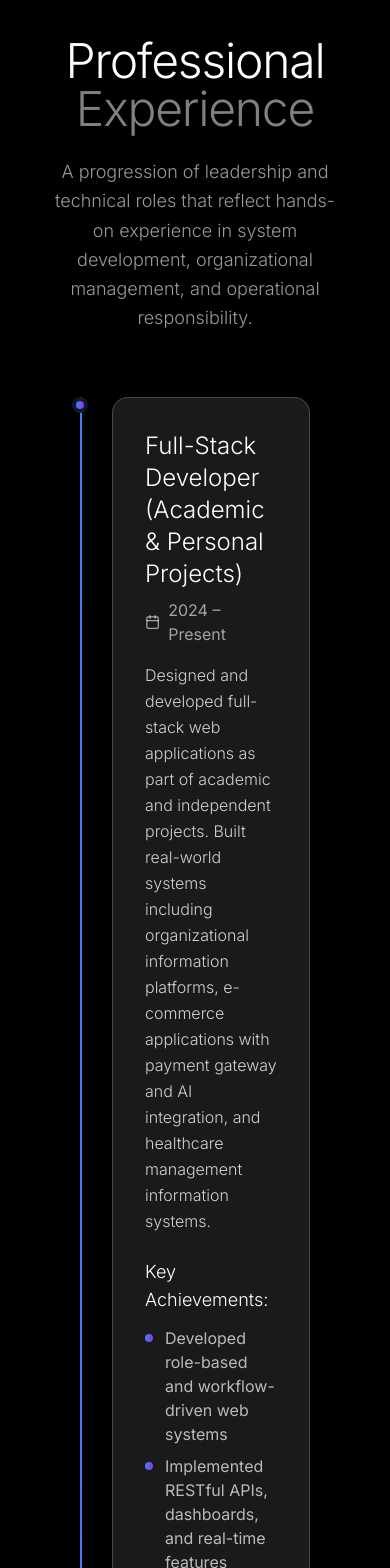
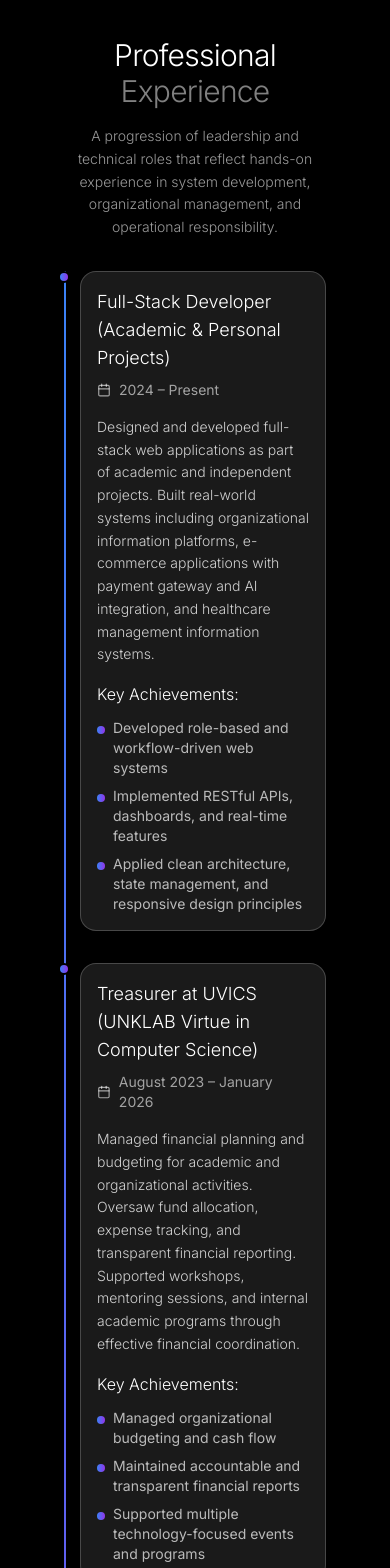
Before and after one commit to ralfipoluakan/ralff-portofolio, a React (Vite) app: page / in a window 390 px wide. Shown: the part 5800-7368 px from the top of the page. Built offline with nearby package versions, Linux system fonts and the light colour scheme.

Commit message:
Fix: Improve mobile responsiveness for Professional Experience section

```diff
--- a/src/components/ExperienceItem.jsx
+++ b/src/components/ExperienceItem.jsx
@@ -6,43 +6,43 @@ const ExperienceItem = ({ experience, index }) => {
   console.log('ExperienceItem rendering with experience:', experience, 'index:', index);
   return (
     <motion.div
-      className={`relative flex items-start ${index % 2 === 0 ? 'flex-row' : 'flex-row-reverse'}`}
+      className="relative flex items-start flex-row"
       whileHover={{ scale: 1.02 }}
       transition={{ duration: 0.3 }}
     >
       {/* Timeline dot */}
-      <div className="absolute left-8 w-4 h-4 bg-gradient-to-r from-blue-500 to-purple-600 rounded-full border-4 border-slate-900 transform -translate-x-1/2 z-10"></div>
+      <div className="absolute left-4 md:left-8 w-3 h-3 md:w-4 md:h-4 bg-gradient-to-r from-blue-500 to-purple-600 rounded-full border-2 md:border-4 border-black transform -translate-x-1/2 z-10"></div>
 
       {/* Content */}
-      <div className={`ml-16 w-full ${index % 2 === 0 ? 'pr-8' : 'pl-8'}`}>
+      <div className="ml-8 md:ml-16 w-full pr-4 md:pr-8">
         <motion.div
-          className="glass rounded-2xl p-8 hover:shadow-2xl transition-all duration-300"
+          className="glass rounded-2xl p-4 md:p-8 hover:shadow-2xl transition-all duration-300"
           whileHover={{ y: -5 }}
         >
           <div className="flex flex-col md:flex-row md:items-center md:justify-between mb-4">
             <div>
-              <h3 className="text-2xl font-light text-white mb-2">
+              <h3 className="text-lg md:text-2xl font-light text-white mb-2">
                 {experience.title}
               </h3>
-              <div className="flex items-center gap-2 text-white/60">
-                <Calendar size={16} />
+              <div className="flex items-center gap-2 text-white/60 text-sm md:text-base">
+                <Calendar size={14} className="md:w-4 md:h-4" />
                 <span>{experience.duration}</span>
               </div>
             </div>
           </div>
 
-          <p className="text-white/80 leading-relaxed font-light">
+          <p className="text-white/80 leading-relaxed font-light text-sm md:text-base">
             {experience.description}
           </p>
 
           {experience.achievements && (
-            <div className="mt-6">
-              <h4 className="text-lg font-light text-white mb-3">Key Achievements:</h4>
+            <div className="mt-4 md:mt-6">
+              <h4 className="text-base md:text-lg font-light text-white mb-3">Key Achievements:</h4>
               <ul className="space-y-2">
                 {experience.achievements.map((achievement, idx) => (
                   <motion.li
                     key={idx}
-                    className="flex items-start gap-3 text-white/70"
+                    className="flex items-start gap-2 md:gap-3 text-white/70 text-sm md:text-base"
                     initial={{ opacity: 0, x: -20 }}
                     whileInView={{ opacity: 1, x: 0 }}
                     transition={{ duration: 0.5, delay: idx * 0.1 }}
--- a/src/components/ExperienceList.jsx
+++ b/src/components/ExperienceList.jsx
@@ -33,12 +33,12 @@ const ExperienceList = ({ data }) => {
           whileInView={{ opacity: 1, y: 0 }}
           transition={{ duration: 0.8 }}
           viewport={{ once: true }}
-          className="text-center mb-16 animate-fade-in-up"
+          className="text-center mb-8 md:mb-16 animate-fade-in-up px-4"
         >
-          <h2 className="text-5xl md:text-7xl font-light text-white mb-6 tracking-tight">
+          <h2 className="text-3xl md:text-5xl lg:text-7xl font-light text-white mb-4 md:mb-6 tracking-tight">
             Professional <span className="text-white/50">Experience</span>
           </h2>
-          <p className="text-lg md:text-xl text-white/60 max-w-3xl mx-auto animate-slide-in-right font-light leading-relaxed">
+          <p className="text-sm md:text-lg lg:text-xl text-white/60 max-w-3xl mx-auto animate-slide-in-right font-light leading-relaxed">
             A progression of leadership and technical roles that reflect hands-on experience in system development, organizational management, and operational responsibility.
           </p>
         </motion.div>
@@ -46,15 +46,15 @@ const ExperienceList = ({ data }) => {
         <div className="max-w-4xl mx-auto">
           <div className="relative">
             {/* Timeline line */}
-            <div className="absolute left-8 top-0 bottom-0 w-0.5 bg-gradient-to-b from-blue-500 to-purple-600"></div>
+            <div className="absolute left-4 md:left-8 top-0 bottom-0 w-0.5 bg-gradient-to-b from-blue-500 to-purple-600"></div>
 
-            <div className="space-y-12">
+            <div className="space-y-8 md:space-y-12">
               {experiences.map((experience, index) => (
                 <motion.div
                   key={index}
-                  initial={{ opacity: 0, x: index % 2 === 0 ? -50 : 50 }}
-                  whileInView={{ opacity: 1, x: 0 }}
-                  transition={{ duration: 0.8, delay: index * 0.2 }}
+                  initial={{ opacity: 0, y: 30 }}
+                  whileInView={{ opacity: 1, y: 0 }}
+                  transition={{ duration: 0.8, delay: index * 0.1 }}
                   viewport={{ once: true }}
                 >
                   <ExperienceItem experience={experience} index={index} />
```
